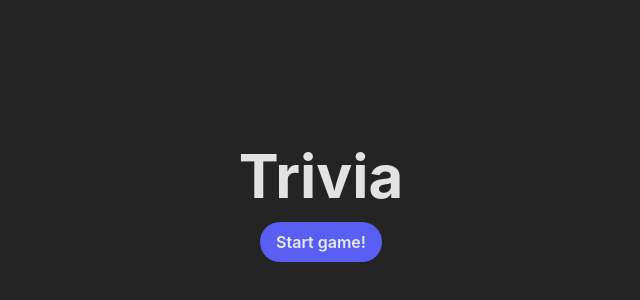
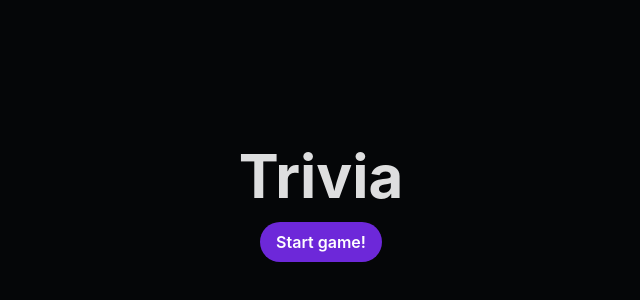
Before and after one commit to facindito/trivia, a React (Vite) app: page / in a window 1280 px wide. Shown: the part 196-496 px from the top of the page, without its empty margins (319-959 px from the left). Built offline with nearby package versions, Linux system fonts and the light colour scheme.

Commit message:
change ui

```diff
--- a/src/components/Start.jsx
+++ b/src/components/Start.jsx
@@ -10,7 +10,7 @@ export function Start () {
   return (
     <button
       onClick={handleClick}
-      className='px-4 py-2 font-semibold bg-[#585FF2] text-[ECECFE] rounded-full'
+      className='px-4 py-2 font-semibold bg-violet-700 text-white rounded-full'
     >
       Start game!
     </button>
--- a/src/index.css
+++ b/src/index.css
@@ -8,7 +8,8 @@
   font-weight: 400;
   color-scheme: light dark;
   color: rgba(255, 255, 255, 0.87);
-  background-color: #242424;
+  background-color: #050608;
+
   font-synthesis: none;
   text-rendering: optimizeLegibility;
   -webkit-font-smoothing: antialiased;
```
